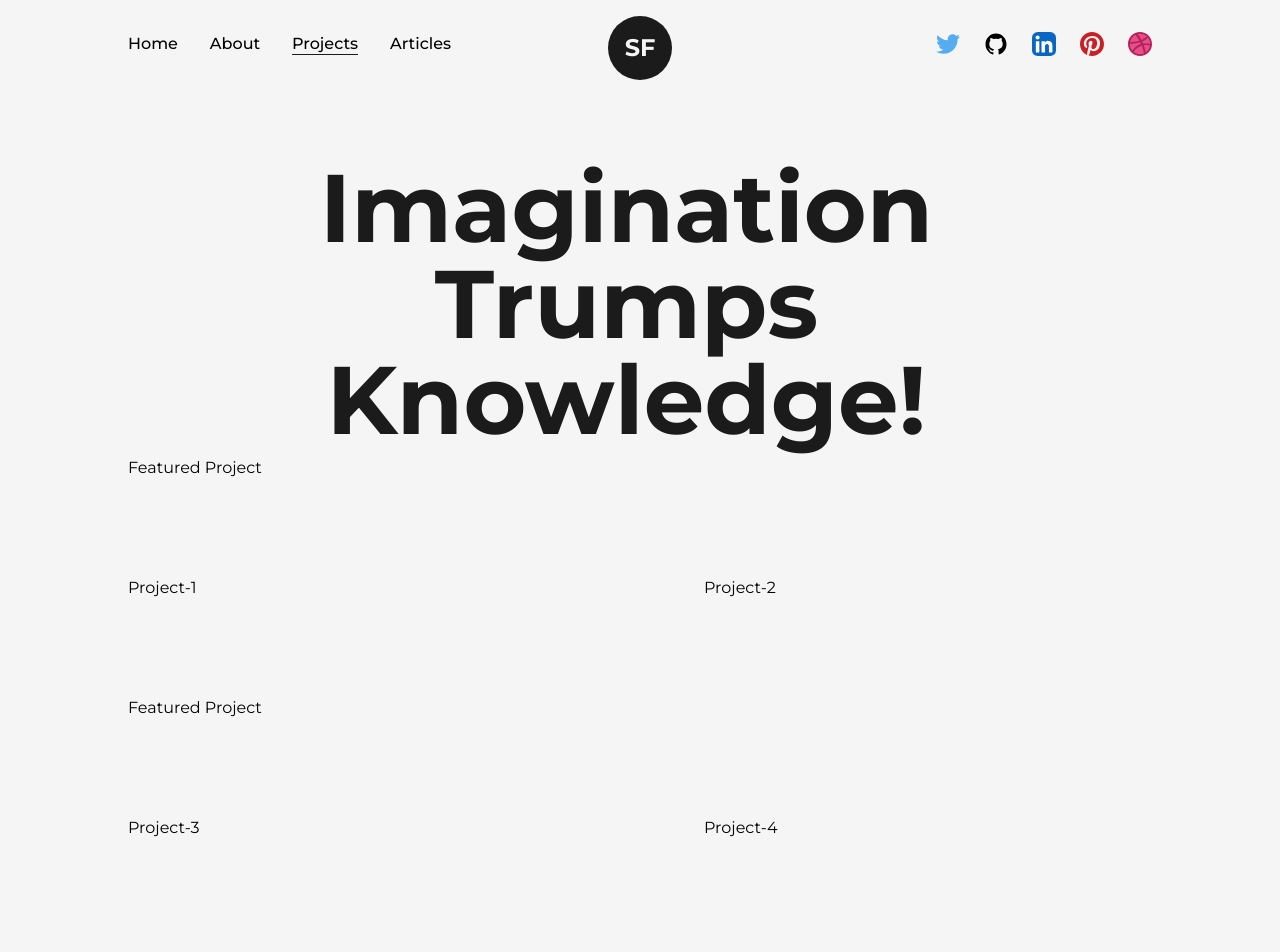
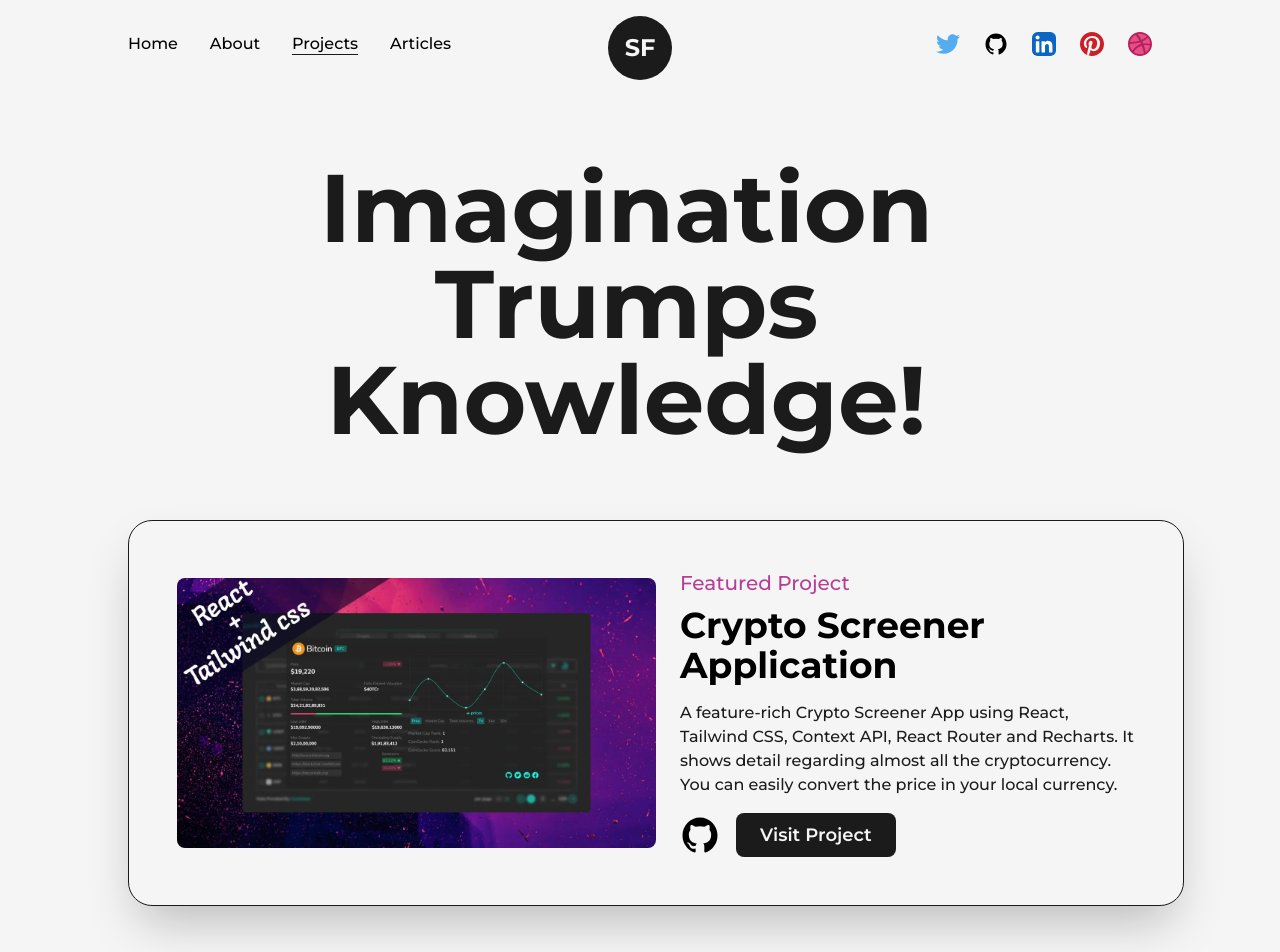
Before and after one commit to SaadFarooq-Dev/portfolio, a Next.js app: page /projects in a window 1280 px wide. Shown: the top 952 px of the page. Built offline with nearby package versions, Linux system fonts and the light colour scheme.

Commit message:
Completed FeatureProject Component

```diff
--- a/src/components/FeaturedProject/FeaturedProject.js
+++ b/src/components/FeaturedProject/FeaturedProject.js
@@ -1,8 +1,28 @@
 import React from 'react'
+import Link from 'next/link'
+import Image from 'next/image'
+import { GithubIcon } from '../Icons'
 
-const FeaturedProject = () => {
+const FeaturedProject = ({ type, title, summary, image, link, github }) => {
   return (
-    <div>FeaturedProject</div>
+    <article className='w-full flex items-center justify-between rounded-3xl border border-solid border-dark bg-light shadow-2xl p-12 '>
+      <Link href={link} target='_blank'className='w-1/2 cursor-pointer overflow-hidden rounded-lg' >
+        <Image src={image} alt={title} className='w-full h-auto'/>
+      </Link>
+        <div className='w-1/2 flex flex-col items-start justify-between pl-6 '>
+          <span className='text-primary font-medium text-xl'>
+            {type}
+          </span>
+          <Link href={link} target='_blank' className='hover:underline underline-offset-2'>
+            <h2 className='my-2 w-full text-left text-4xl font-bold' >{title}</h2>
+          </Link>
+          <p className='my-2 font-medium text-dark '>{summary}</p>
+          <div className='mt-2 flex items-center ' >
+            <Link href={github} target='_blank' className='w-10'> <GithubIcon /> </Link>
+            <Link href={link} target='_blank' className='ml-4 rounded-lg bg-dark text-light p-2 px-6 text-lg font-semibold '> Visit Project </Link>
+          </div>
+        </div>
+    </article>
   )
 }
 
--- a/src/pages/projects.js
+++ b/src/pages/projects.js
@@ -2,6 +2,8 @@ import React from 'react'
 import Head from 'next/head'
 import Layout from '@/components/Layout'
 import AnimatedText from '@/components/AnimatedText'
+import FeaturedProject from '@/components/FeaturedProject'
+import projectImage1 from  '/public/images/projects/crypto-screener-cover-image.jpg'
 
 const projects = () => {
   return (
@@ -12,10 +14,18 @@ const projects = () => {
       </Head>
       <main className='w-full mb-16 flex flex-col items-center justify-center'>
         <Layout className='pt-16'>
-          <AnimatedText text={'Imagination Trumps Knowledge!'} />
+          <AnimatedText text={'Imagination Trumps Knowledge!'} className='mb-16 ' />
           <div className='grid grid-cols-12 gap-24'>
             <div className='col-span-12'>
-              Featured Project
+              <FeaturedProject
+               title={'Crypto Screener Application'}
+              summary={'A feature-rich Crypto Screener App using React, Tailwind CSS, Context API, React Router and Recharts. It shows detail regarding almost all the cryptocurrency. You can easily convert the price in your local currency.'}
+                link={'/'}
+                type={'Featured Project'}
+                github={'www.github.com'}
+                image={projectImage1}
+              />
+
             </div>
             <div className='col-span-6'>
               Project-1
```
